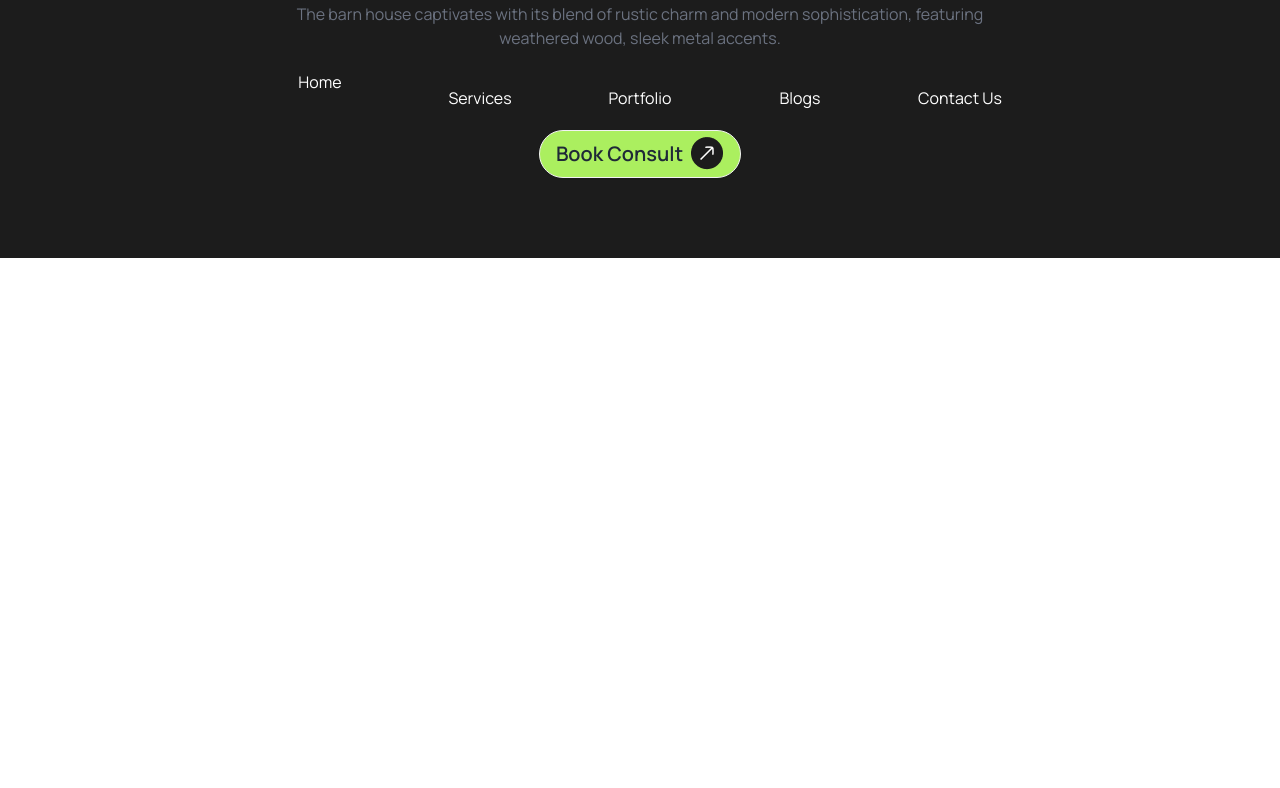
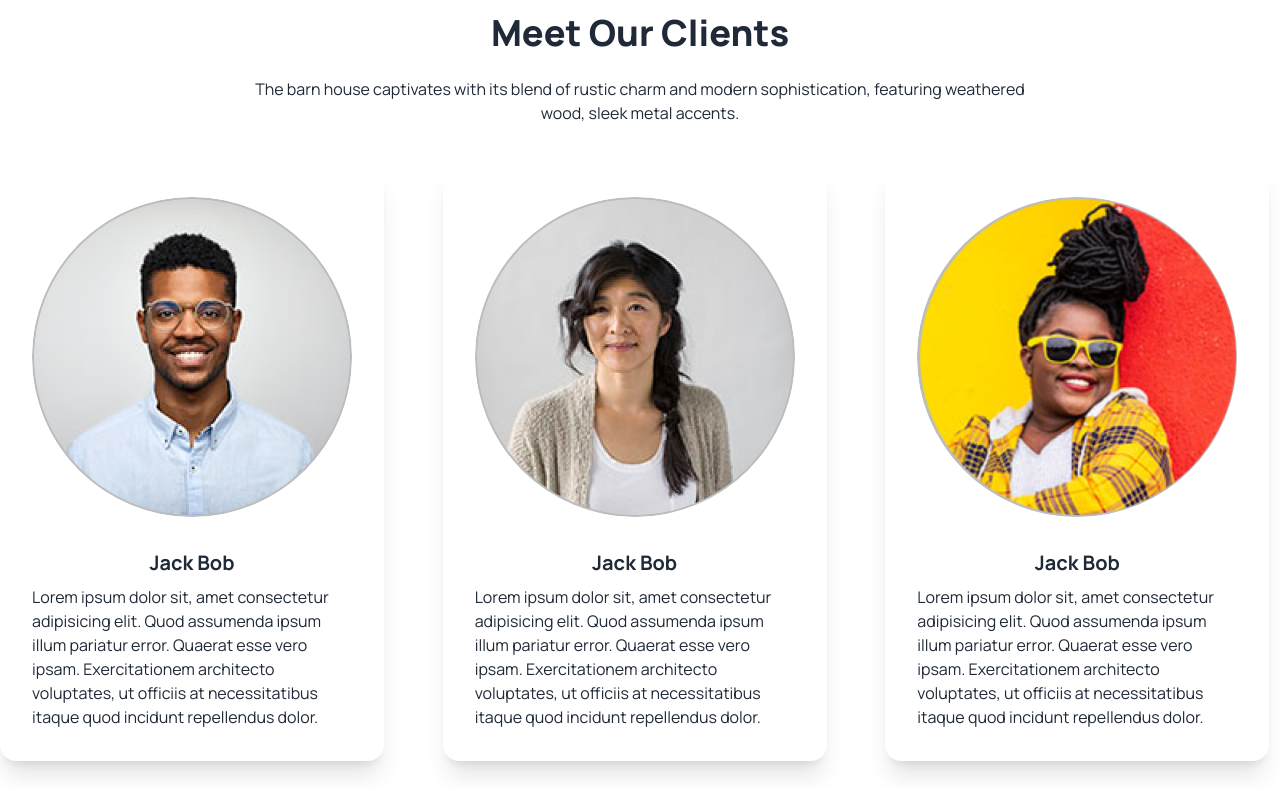
Before and after one commit to SagarKarmoker/House-website, a plain HTML site: page index.html in a window 1280 px wide. Shown: the part 5119-5907 px from the top of the page. Before the commit the page ends 5377 px from the top, so only its background shows below. Drawn offline with nearby package versions, Linux system fonts and the light colour scheme.

Commit message:
meet our clients

```diff
--- a/index.html
+++ b/index.html
@@ -429,6 +429,59 @@
                 </div>
             </div>
         </section>
+
+        <!-- extra section -->
+        <section class="container my-24 mx-auto">
+            <div>
+                <div class="bg-secondary-color rounded-full p-2 w-fit mx-auto">
+                    <i class="fa-solid fa-arrow-right-long"></i>
+                    Happy Clients
+                </div>
+                <div class="space-y-6 mt-4">
+                    <h1 class="text-center font-extrabold text-4xl">
+                        Meet Our Clients
+                    </h1>
+                    <p class="text-center lg:px-60">
+                        The barn house captivates with its blend of rustic charm and modern
+                        sophistication, featuring weathered wood, sleek metal accents.
+                    </p>
+                </div>
+            </div>
+            <div class="mt-10">
+                <div class="grid grid-cols-1 lg:grid-cols-3 gap-12">
+                    <!-- card -->
+                    <div class="card bg-base-100 w-96 shadow-xl">
+                        <figure class="pt-8">
+                            <img class="rounded-full size-80" src="assets/user-1.png" alt="Shoes" />
+                        </figure>
+                        <div class="card-body">
+                            <h2 class="card-title font-bold mx-auto">Jack Bob</h2>
+                            <p>Lorem ipsum dolor sit, amet consectetur adipisicing elit. Quod assumenda ipsum illum pariatur error. Quaerat esse vero ipsam. Exercitationem architecto voluptates, ut officiis at necessitatibus itaque quod incidunt repellendus dolor.</p>
+                        </div>
+                    </div>
+                    <!-- card -->
+                    <div class="card bg-base-100 w-96 shadow-xl">
+                        <figure class="pt-8">
+                            <img class="rounded-full size-80" src="assets/user-2.png" alt="Shoes" />
+                        </figure>
+                        <div class="card-body">
+                            <h2 class="card-title font-bold mx-auto">Jack Bob</h2>
+                            <p>Lorem ipsum dolor sit, amet consectetur adipisicing elit. Quod assumenda ipsum illum pariatur error. Quaerat esse vero ipsam. Exercitationem architecto voluptates, ut officiis at necessitatibus itaque quod incidunt repellendus dolor.</p>
+                        </div>
+                    </div>
+                    <!-- card -->
+                    <div class="card bg-base-100 w-96 shadow-xl">
+                        <figure class="pt-8">
+                            <img class="rounded-full size-80" src="assets/user-3.png" alt="Shoes" />
+                        </figure>
+                        <div class="card-body">
+                            <h2 class="card-title font-bold mx-auto">Jack Bob</h2>
+                            <p>Lorem ipsum dolor sit, amet consectetur adipisicing elit. Quod assumenda ipsum illum pariatur error. Quaerat esse vero ipsam. Exercitationem architecto voluptates, ut officiis at necessitatibus itaque quod incidunt repellendus dolor.</p>
+                        </div>
+                    </div>
+                </div>
+            </div>
+        </section>
     </main>
     <footer class="bg-bg-footer">
         <section class="md:container mx-auto px-5 text-white py-20 space-y-5">
```
Also changed, not shown: assets/user-1.png (added), assets/user-2.png (added), assets/user-3.png (added).
